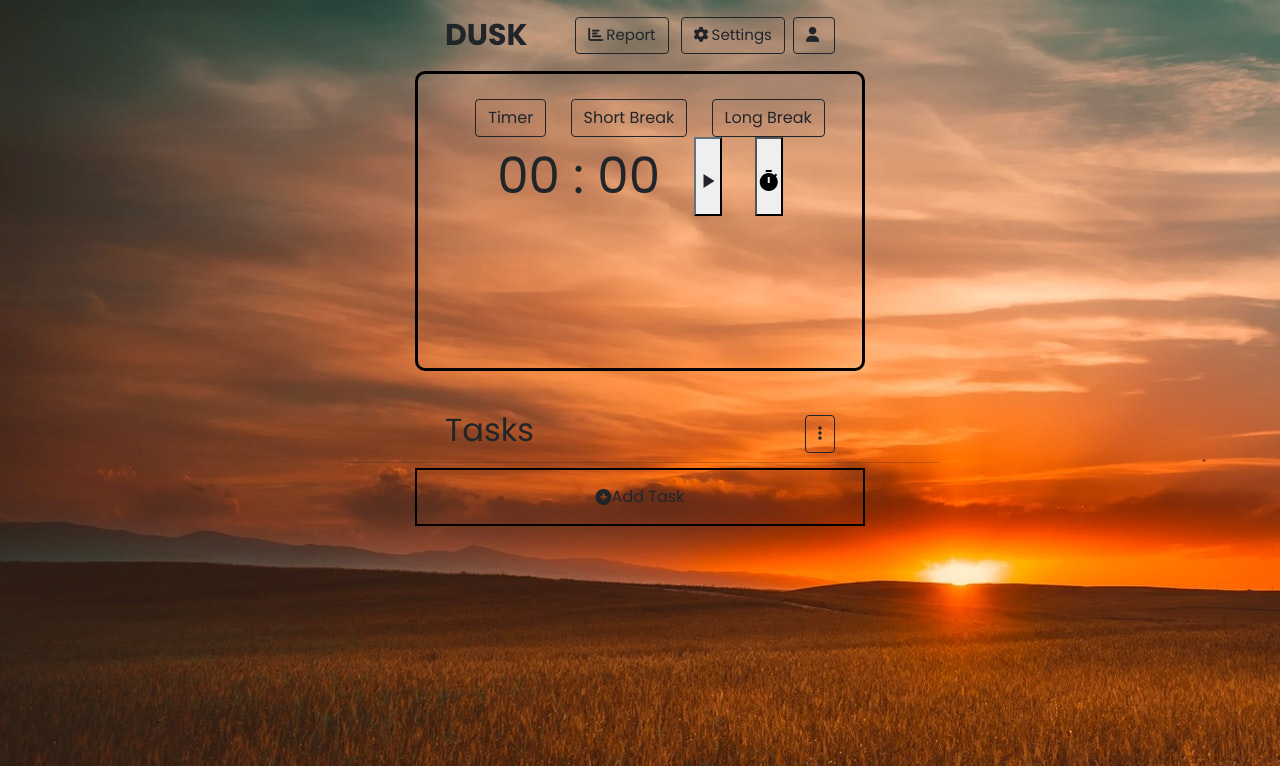
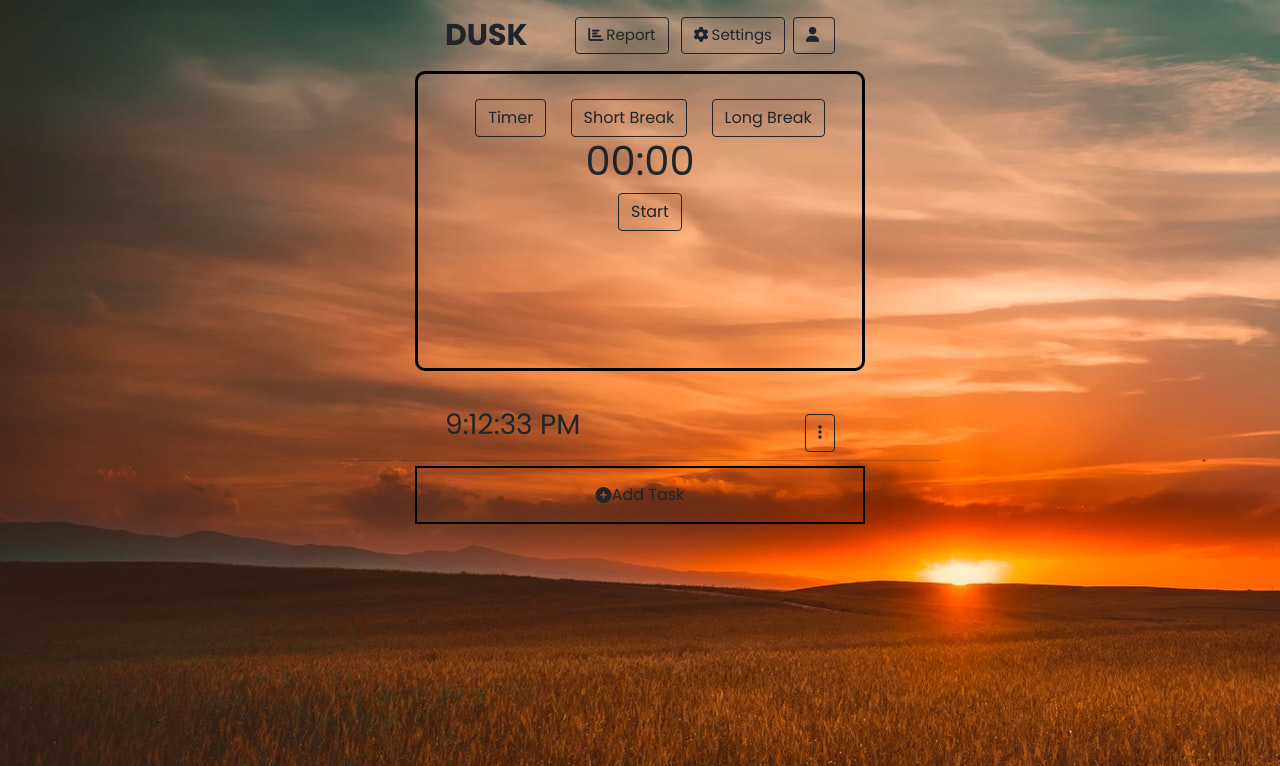
Before and after one commit to collins-isiwu/Dusk-FlaskApp, a Flask app: page /webapp in a window 1280 px wide. Shown: the top 766 px of the page. Run offline with Flask 2, Linux system fonts and the light colour scheme; the visitor is signed in with stand-in values (Sample User, id 1); some libraries are stand-ins or nearby versions.

Commit message:
I recoded the timer.js to a simpler version

```diff
--- a/static/Timer.js
+++ b/static/Timer.js
@@ -1,121 +1,92 @@
-// class timer
-class Timer {
-  constructor(root) {
-    root.innerHTML = Timer.getHTML();
+let timemin = 25;
+let timeSecond = timemin * 60;
+// Global variable for setinterval's ID
+let countDown
 
-    // Reference of each of the important HTML elements
-    this.el = {
-      minutes: root.querySelector(".timer__part--minutes"),
-      seconds: root.querySelector(".timer__part--seconds"),
-      control: root.querySelector(".timer__btn--control"),
-      reset: root.querySelector(".timer__btn--reset")
-    };
+const timeH = document.querySelector("h1");
 
-    // The interval - checks to see if the timer is running or not
-    this.interval = null;
-    // checks for the remaining seconds before it gets to 0
-    this.remainingSeconds = 1500;
+// checks if there is already a value in local storage
+if (!localStorage.getItem('timeSecond')) {
+  // if not, set the counter to 0 in local storage
+  localStorage.setItem('timeSecond', 0);
+}
 
-    // checks if there is already a value in local storage
-    if (!localStorage.getItem('this.remainingSeconds')) {
-    // if not, set the counter to 0 in local storage
-      localStorage.setItem('this.remainingSeconds', 0);
-    }
+displayTime(timeSecond);
+
+// effectively starts the timer
+function start() {
+  countDown = setInterval(count, 1000);
+}
+
+// this is the tick function
+function count() {
+  // Retrieves counter value from local storage
+  let timeSecond = localStorage.getItem('timeSecond');
+  timeSecond--;
+  displayTime(timeSecond);
+  localStorage.setItem('timeSecond', timeSecond);
+  if (timeSecond == 0 || timeSecond < 1) {
+    clearInterval(countDown);
+  }
+  }
 
 
-    // Eventlistener for the control of the play and pause timer
-    this.el.control.addEventListener("click", () => {
-      if (this.interval === null) {
-        this.start();
+// stops the setinterval function
+function Stop() {
+  clearInterval(countDown);
+}
+
+// displays the time
+function displayTime(second) {
+  const min = Math.floor(second / 60);
+  const sec = Math.floor(second % 60);
+  timeH.innerHTML = `
+  ${min < 10 ? "0" : ""}${min}:${sec < 10 ? "0" : ""}${sec}
+  `;
+}
+
+// this block takes care of the toggle function of the start/stop button
+const btn = document.querySelector("#timecon");
+document.addEventListener('DOMContentLoaded', function() {
+  // Start and Stop button
+  btn.addEventListener("click", updateBtn);
+
+  function updateBtn() {
+      if (btn.textContent === "Start") {
+          btn.textContent = "Stop";
+          start();
       } else {
-        this.stop();
+          btn.textContent = "Start";
+          Stop();
       }
-    });
+  }
+});
 
+// this function takes care of the function when a user setss new value for the timer
+document.querySelector('.innput').oninput = function() {
+  timemin = document.querySelector(".innput").value;
+  Stop();
+  timeSecond = timemin * 60;
+  displayTime(timeSecond);
+  localStorage.setItem('timeSecond', timeSecond);
+  btn.textContent = "Start";
+}
 
-    this.el.reset.addEventListener("click", () => {
-      let inputMinutes = prompt("Enter number of minutes:");
-      while (!/^[0-9]+$/.test(inputMinutes)) {
-        alert("You did not enter a number.");
-        inputMinutes = prompt("Enter a number(minutes):");
-      }
-      if (inputMinutes) {
-        this.stop();
-        this.remainingSeconds = inputMinutes * 60;
-        localStorage.setItem('this.remainingSeconds', this.remainingSeconds);
-        this.updateInterfaceTime();
-      }
-    });
+// This block ensures that the time showing on the timer is from localstorage
+document.addEventListener('DOMContentLoaded', function() {
+  // Set heading to the current value inside local storage
+  let timeSecond = localStorage.getItem('timeSecond');
+  document.querySelector('h1').innerHTML = timeSecond;
+  displayTime(timeSecond);
+
+  // Users actual time
+  const myInterval = setInterval(myTimer, 1000);
+  function myTimer() {
+    const date = new Date();
+    document.getElementById("demo").innerHTML = date.toLocaleTimeString();
   }
 
-  // a fxn to update the interface time based on the current remaining seconds
-  updateInterfaceTime() {
-    const minutes = Math.floor(this.remainingSeconds / 60);
-    const seconds = this.remainingSeconds % 60;
-
-    // Adds extra 0 to the timer if it is a single digit
-    this.el.minutes.textContent = minutes.toString().padStart(2, "0");
-    this.el.seconds.textContent = seconds.toString().padStart(2, "0");
+  function myStop() {
+    clearInterval(myInterval);
   }
-
-  // A fxn that toggles between play and pause button
-  updateInterfaceControls() {
-    if (this.interval === null) {
-      this.el.control.innerHTML = `<span class="material-icons">play_arrow</span>`;
-      this.el.control.classList.add("timer__btn--start");
-      this.el.control.classList.remove("timer__btn--stop");
-    } else {
-      this.el.control.innerHTML = `<span class="material-icons">pause</span>`;
-      this.el.control.classList.add("timer__btn--stop");
-      this.el.control.classList.remove("timer__btn--start");
-    }
-  }
-
-  // This fxn starts the timer
-  start() {
-    // This conditions cancels the current timer if the remaining seconds is 0
-    if (this.remainingSeconds === 0) return;
-
-    this.interval = setInterval(() => {
-      this.remainingSeconds = localStorage.getItem('this.remainingSeconds');
-      this.remainingSeconds--;
-      this.updateInterfaceTime();
-      localStorage.setItem('this.remainingSeconds', this.remainingSeconds);
-
-      if (this.remainingSeconds === 0) {
-        this.stop();
-      }
-    }, 1000);
-
-    this.updateInterfaceControls();
-  }
-
-  // This fxn stops the timer
-  stop() {
-    clearInterval(this.interval);
-
-    this.interval = null;
-
-    this.updateInterfaceControls();
-  }
-
-  // Static method that injects the html code from js
-  static getHTML() {
-    return `
-          <span class="timer__part timer__part--minutes">00</span>
-          <span class="timer__part">:</span>
-          <span class="timer__part timer__part--seconds">00</span>
-          <button type="button" class="btn-outline-dark timer__btn timer__btn--control timer__btn--start">
-              <span class="material-icons">play_arrow</span>
-          </button>
-          <button type="button" class="timer__btn timer__btn--reset">
-              <span class="material-icons">timer</span>
-          </button>
-        `;
-  }
-}
-
-// Instance of timer
-new Timer(
-    document.querySelector(".timer")
-);
+});
--- a/static/styles.css
+++ b/static/styles.css
@@ -99,6 +99,11 @@ ul {
     display: flex;
     justify-content: space-between;
     align-items: center;
+    height: 100%;
+}
+
+#demo {
+    height: 100%;
 }
 
 hr {
@@ -138,10 +143,26 @@ hr {
   }
 
 .jdjoa {
+    display: flex;
+    justify-content: space-between;
+    height: 100%;
+    padding: 20px 10px;
+}
+
+.jdjoa input {
+    text-align: center;
     width: 120px;
-    height: 45px;
     border-radius: 5px;
-}
+    height: 40px;
+  }
+
+  ::-webkit-input-placeholder {
+    text-align: center;
+  }
+
+  :-moz-placeholder {
+    text-align: center;
+  }
 
 .klasdoe {
     display: flex;
--- a/templates/app.html
+++ b/templates/app.html
@@ -37,7 +37,12 @@
                 <button type="button" class="btn btn-outline-dark">Timer</button>
                 <button type="button" class="btn btn-outline-dark">Short Break</button>
                 <button type="button" class="btn btn-outline-dark">Long Break</button>
-                <div id="time" class="timer text-center"></div>
+                <div id="time" class="timer text-center">
+                    <h1>00:00</h1>
+                </div>
+                <div class="text-center">
+                    <button id="timecon" type="button" class="btn btn-outline-dark">Start</button>
+                </div>
             </div>
         </div>
     </main>
@@ -45,7 +50,7 @@
     <section class="boxes">
         <div class="container qwerty">
             <div>
-                <h2>Tasks</h2>
+                <h3><p id="demo"></p></h3>
             </div>
             <button type="button" class="btn btn-outline-dark"><i class="fa-solid fa-ellipsis-vertical"></i></button>
         </div>
@@ -73,6 +78,18 @@
         <div class="modal-body">
             <p class="lead">
             Set Your Pomodoro Timer as it suits you! We recommend that you start small.</p>
+            <hr>
+            <div class="jdjoa">
+                <div>
+                    <input class="innput" type="number" placeholder="Timer" min="0">
+                </div>
+                <div>
+                    <input type="number" placeholder="Short Break" min="0">
+                </div>
+                <div>
+                    <input type="number" placeholder="Long break" min="0">
+                </div>
+            </div>
             <hr>
             <div class="klasdoe">
                 <p>Long Break Interval</p>
```
Also changed, not shown: 6 other files.
